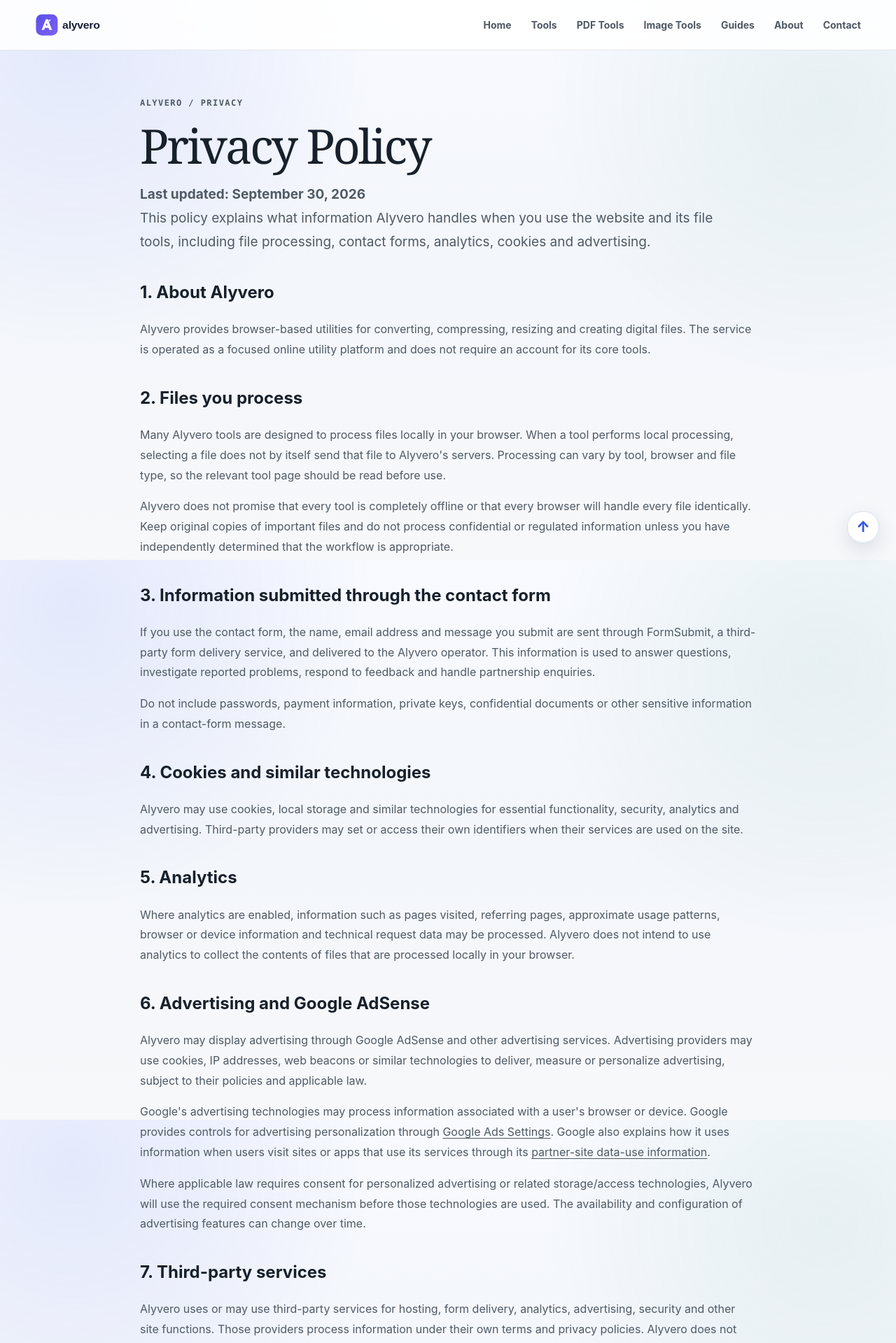
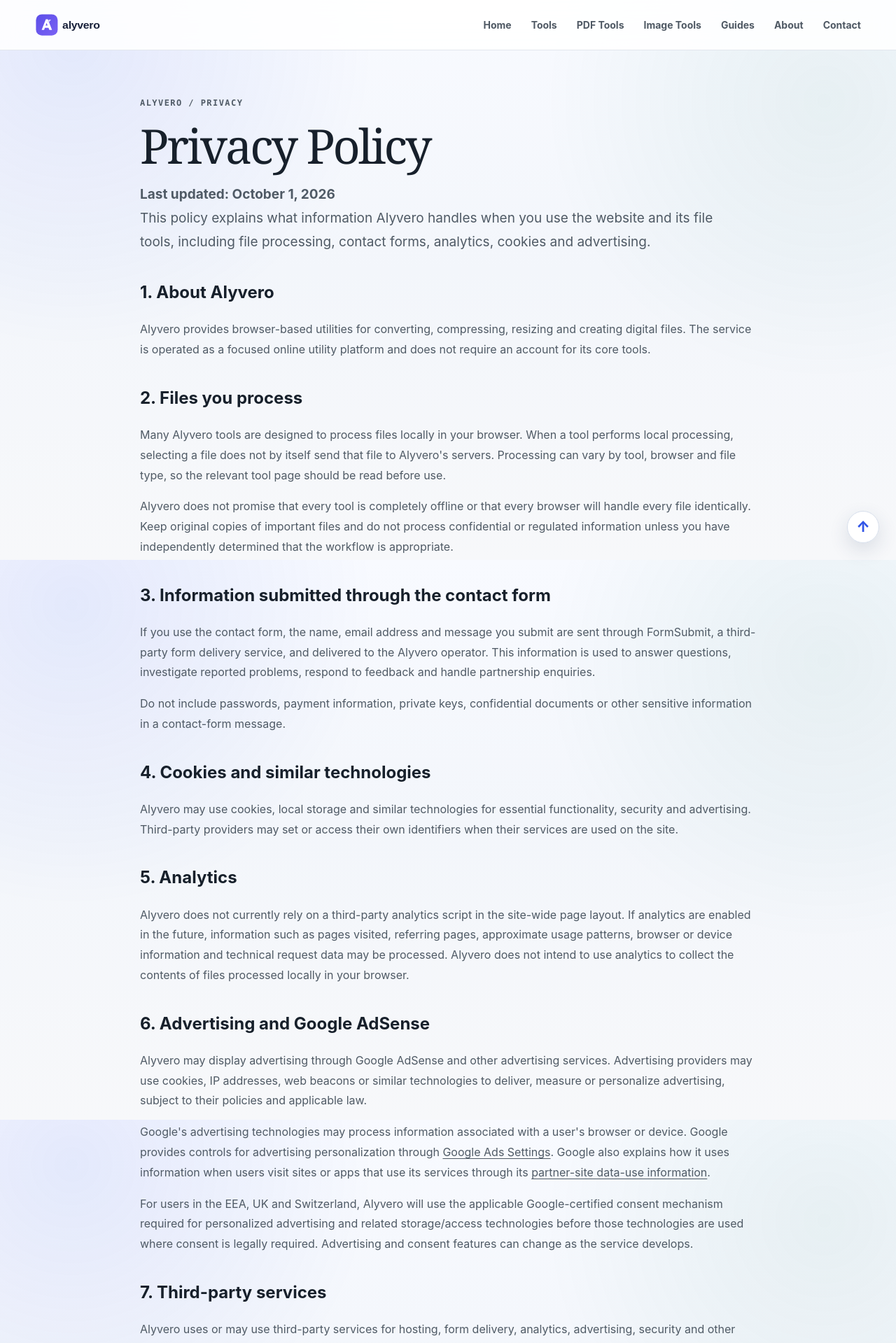
Before and after one commit to rindodi/alyvero, a Next.js app: page /privacy in a window 1280 px wide. Shown: the top 1919 px of the page at 70% size. Built offline with nearby package versions, Linux system fonts and the light colour scheme.

Commit message:
Align privacy policy with current analytics and consent setup

```diff
--- a/app/privacy/page.tsx
+++ b/app/privacy/page.tsx
@@ -1,12 +1,12 @@
 export const metadata={title:"Privacy Policy | Alyvero",description:"Alyvero privacy policy covering files, contact forms, cookies, analytics, advertising and third-party services."};
 export default function Privacy(){return <div className="container content-page">
-<p className="eyebrow">Alyvero / privacy</p><h1>Privacy Policy</h1><p className="lead"><strong>Last updated: September 30, 2026</strong><br/>This policy explains what information Alyvero handles when you use the website and its file tools, including file processing, contact forms, analytics, cookies and advertising.</p>
+<p className="eyebrow">Alyvero / privacy</p><h1>Privacy Policy</h1><p className="lead"><strong>Last updated: October 1, 2026</strong><br/>This policy explains what information Alyvero handles when you use the website and its file tools, including file processing, contact forms, analytics, cookies and advertising.</p>
 <h2>1. About Alyvero</h2><p>Alyvero provides browser-based utilities for converting, compressing, resizing and creating digital files. The service is operated as a focused online utility platform and does not require an account for its core tools.</p>
 <h2>2. Files you process</h2><p>Many Alyvero tools are designed to process files locally in your browser. When a tool performs local processing, selecting a file does not by itself send that file to Alyvero's servers. Processing can vary by tool, browser and file type, so the relevant tool page should be read before use.</p><p>Alyvero does not promise that every tool is completely offline or that every browser will handle every file identically. Keep original copies of important files and do not process confidential or regulated information unless you have independently determined that the workflow is appropriate.</p>
 <h2>3. Information submitted through the contact form</h2><p>If you use the contact form, the name, email address and message you submit are sent through FormSubmit, a third-party form delivery service, and delivered to the Alyvero operator. This information is used to answer questions, investigate reported problems, respond to feedback and handle partnership enquiries.</p><p>Do not include passwords, payment information, private keys, confidential documents or other sensitive information in a contact-form message.</p>
-<h2>4. Cookies and similar technologies</h2><p>Alyvero may use cookies, local storage and similar technologies for essential functionality, security, analytics and advertising. Third-party providers may set or access their own identifiers when their services are used on the site.</p>
-<h2>5. Analytics</h2><p>Where analytics are enabled, information such as pages visited, referring pages, approximate usage patterns, browser or device information and technical request data may be processed. Alyvero does not intend to use analytics to collect the contents of files that are processed locally in your browser.</p>
-<h2>6. Advertising and Google AdSense</h2><p>Alyvero may display advertising through Google AdSense and other advertising services. Advertising providers may use cookies, IP addresses, web beacons or similar technologies to deliver, measure or personalize advertising, subject to their policies and applicable law.</p><p>Google's advertising technologies may process information associated with a user's browser or device. Google provides controls for advertising personalization through <a href="https://adssettings.google.com/" target="_blank" rel="noopener noreferrer">Google Ads Settings</a>. Google also explains how it uses information when users visit sites or apps that use its services through its <a href="https://policies.google.com/technologies/partner-sites" target="_blank" rel="noopener noreferrer">partner-site data-use information</a>.</p><p>Where applicable law requires consent for personalized advertising or related storage/access technologies, Alyvero will use the required consent mechanism before those technologies are used. The availability and configuration of advertising features can change over time.</p>
+<h2>4. Cookies and similar technologies</h2><p>Alyvero may use cookies, local storage and similar technologies for essential functionality, security and advertising. Third-party providers may set or access their own identifiers when their services are used on the site.</p>
+<h2>5. Analytics</h2><p>Alyvero does not currently rely on a third-party analytics script in the site-wide page layout. If analytics are enabled in the future, information such as pages visited, referring pages, approximate usage patterns, browser or device information and technical request data may be processed. Alyvero does not intend to use analytics to collect the contents of files processed locally in your browser.</p>
+<h2>6. Advertising and Google AdSense</h2><p>Alyvero may display advertising through Google AdSense and other advertising services. Advertising providers may use cookies, IP addresses, web beacons or similar technologies to deliver, measure or personalize advertising, subject to their policies and applicable law.</p><p>Google's advertising technologies may process information associated with a user's browser or device. Google provides controls for advertising personalization through <a href="https://adssettings.google.com/" target="_blank" rel="noopener noreferrer">Google Ads Settings</a>. Google also explains how it uses information when users visit sites or apps that use its services through its <a href="https://policies.google.com/technologies/partner-sites" target="_blank" rel="noopener noreferrer">partner-site data-use information</a>.</p><p>For users in the EEA, UK and Switzerland, Alyvero will use the applicable Google-certified consent mechanism required for personalized advertising and related storage/access technologies before those technologies are used where consent is legally required. Advertising and consent features can change as the service develops.</p>
 <h2>7. Third-party services</h2><p>Alyvero uses or may use third-party services for hosting, form delivery, analytics, advertising, security and other site functions. Those providers process information under their own terms and privacy policies. Alyvero does not control the privacy practices of independent third parties.</p>
 <h2>8. Data security and retention</h2><p>Alyvero takes reasonable steps to protect information under its control. Contact-form information may be retained for as long as reasonably necessary to respond to requests, maintain appropriate business records, investigate abuse or resolve disputes. Browser-local file processing does not create an Alyvero server-side file copy unless a specific tool explicitly states otherwise.</p>
 <h2>9. Children's privacy</h2><p>Alyvero is a general-purpose utility service and is not specifically directed to children. Users should not submit personal information through the contact form unless they are permitted to do so.</p>
```
